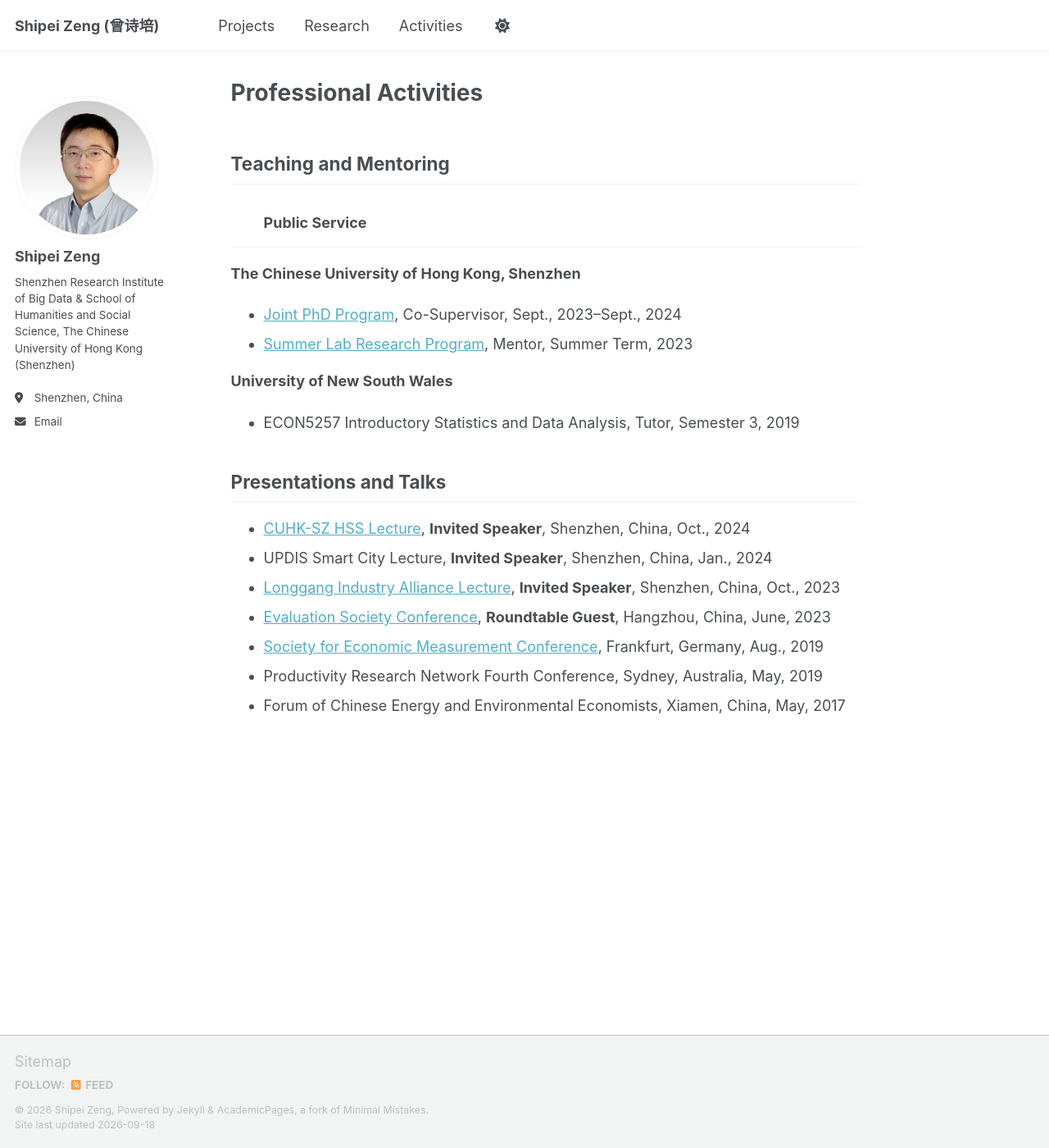
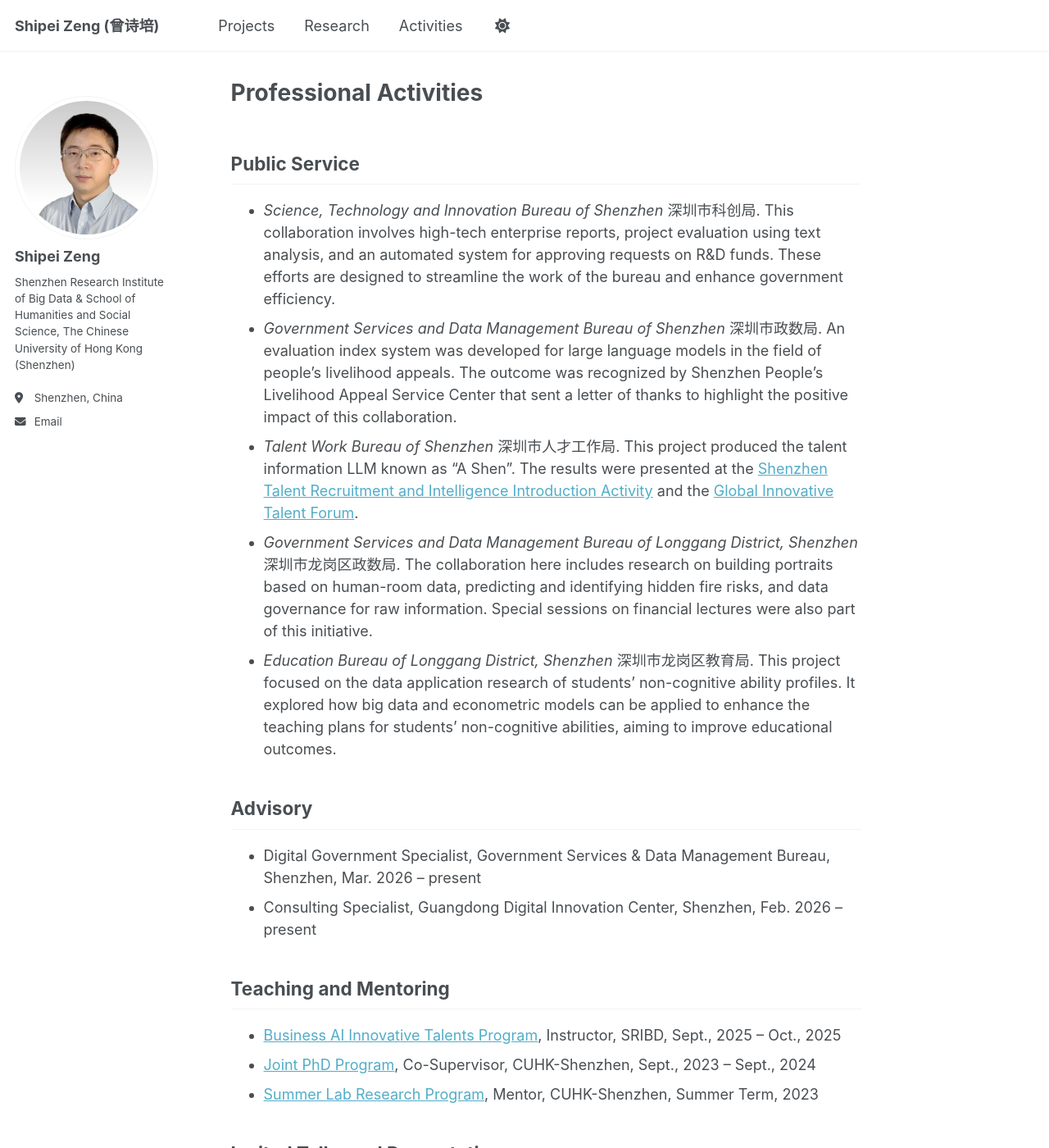
Before and after one commit to shipei-zeng/shipei-zeng.github.io, a Jekyll site: the page built from _pages/activities.md, in a window 1280 px wide and 1400 px high. Shown: the whole window at 82% size. Built offline with Jekyll 4.4.1, drawn with Linux system fonts in a browser that asks for light colours; a script that is not in the unit is left out; some of the changed text lies outside the part shown.

Commit message:
Update activities.md

```diff
--- a/_pages/activities.md
+++ b/_pages/activities.md
@@ -2,23 +2,25 @@
 permalink: /activities/
 title: 'Professional Activities'
 ---
+## Public Service
+
+- _Science, Technology and Innovation Bureau of Shenzhen_ 深圳市科创局. This collaboration involves high-tech enterprise reports, project evaluation using text analysis, and an automated system for approving requests on R&D funds. These efforts are designed to streamline the work of the bureau and enhance government efficiency.
+- _Government Services and Data Management Bureau of Shenzhen_ 深圳市政数局. An evaluation index system was developed for large language models in the field of people's livelihood appeals. The outcome was recognized by Shenzhen People's Livelihood Appeal Service Center that sent a letter of thanks to highlight the positive impact of this collaboration.
+- _Talent Work Bureau of Shenzhen_ 深圳市人才工作局. This project produced the talent information LLM known as "A Shen". The results were presented at the [Shenzhen Talent Recruitment and Intelligence Introduction Activity](https://www.sribd.cn/article/971) and the [Global Innovative Talent Forum](https://www.sribd.cn/article/1017).
+- _Government Services and Data Management Bureau of Longgang District, Shenzhen_ 深圳市龙岗区政数局. The collaboration here includes research on building portraits based on human-room data, predicting and identifying hidden fire risks, and data governance for raw information. Special sessions on financial lectures were also part of this initiative.
+- _Education Bureau of Longgang District, Shenzhen_ 深圳市龙岗区教育局. This project focused on the data application research of students' non-cognitive ability profiles. It explored how big data and econometric models can be applied to enhance the teaching plans for students' non-cognitive abilities, aiming to improve educational outcomes.
+
+## Advisory
+
+- Digital Government Specialist, Government Services & Data Management Bureau, Shenzhen, Mar. 2026 -- present
+- Consulting Specialist, Guangdong Digital Innovation Center, Shenzhen, Feb. 2026 -- present
+
 ## Teaching and Mentoring
-<h3 style="margin-left: 40px;">Public Service</h3>
 
-------
-**The Chinese University of Hong Kong, Shenzhen**
-- [Joint PhD Program](https://www.sribd.cn/en/article/928), Co-Supervisor, Sept., 2023--Sept., 2024
-- [Summer Lab Research Program](https://www.science.nus.edu.sg/wp-content/uploads/2023/01/CUHK-SZ-SLR-Programme-2023.pdf), Mentor, Summer Term, 2023
+- [Business AI Innovative Talents Program](https://mp.weixin.qq.com/s/sfl5SWg-fEc1j-F6Dt_g7A), Instructor, SRIBD, Sept., 2025 -- Oct., 2025
+- [Joint PhD Program](https://www.sribd.cn/en/article/928), Co-Supervisor, CUHK-Shenzhen, Sept., 2023 -- Sept., 2024
+- [Summer Lab Research Program](https://www.science.nus.edu.sg/wp-content/uploads/2023/01/CUHK-SZ-SLR-Programme-2023.pdf), Mentor, CUHK-Shenzhen, Summer Term, 2023
 
-**University of New South Wales**
-- ECON5257 Introductory Statistics and Data Analysis, Tutor, Semester 3, 2019
+## Invited Talks and Presentations
 
-Presentations and Talks
-------
-- [CUHK-SZ HSS Lecture](https://hss.cuhk.edu.cn/event/1424), **Invited Speaker**, Shenzhen, China, Oct., 2024
-- UPDIS Smart City Lecture, **Invited Speaker**, Shenzhen, China, Jan., 2024
-- [Longgang Industry Alliance Lecture](https://mp.weixin.qq.com/s/OukZ2f5zh07VhxOrXAGYfg), **Invited Speaker**, Shenzhen, China, Oct., 2023
-- [Evaluation Society Conference](https://mp.weixin.qq.com/s/64PAUxEkqe9GdTMwKMRrCA), **Roundtable Guest**, Hangzhou, China, June, 2023
-- [Society for Economic Measurement Conference](https://sem-society.org/sem-2019-sixth-annual-conference-goethe-university-frankfurt-germany/), Frankfurt, Germany, Aug., 2019
-- Productivity Research Network Fourth Conference, Sydney, Australia, May, 2019
-- Forum of Chinese Energy and Environmental Economists, Xiamen, China, May, 2017
+[Nanshan AI Lecture](https://mp.weixin.qq.com/s/6tr0wYpImuYcXatWrdRY3g) (2025), [CUHK-Shenzhen HSS Lecture](https://hss.cuhk.edu.cn/event/1424) (2024), UPDIS Smart City Lecture (2024), [Longgang Industry Alliance Lecture](https://mp.weixin.qq.com/s/OukZ2f5zh07VhxOrXAGYfg) (2023), [Evaluation Society Conference](https://mp.weixin.qq.com/s/64PAUxEkqe9GdTMwKMRrCA) (2023), [Society for Economic Measurement Conference](https://sem-society.org/sem-2019-sixth-annual-conference-goethe-university-frankfurt-germany/) (2019), Productivity Research Network Conference (2019), [EMG Workshop](https://conference.unsw.edu.au/content/dam/pdfs/business/caer/research-reports/emg-workshop-2018/emg2018-6_SZeng_EMG-Slides.pdf) (2018), Chinese Energy & Environmental Economists Forum (2017), Systems Engineering Society of China Conference (2016).
```
